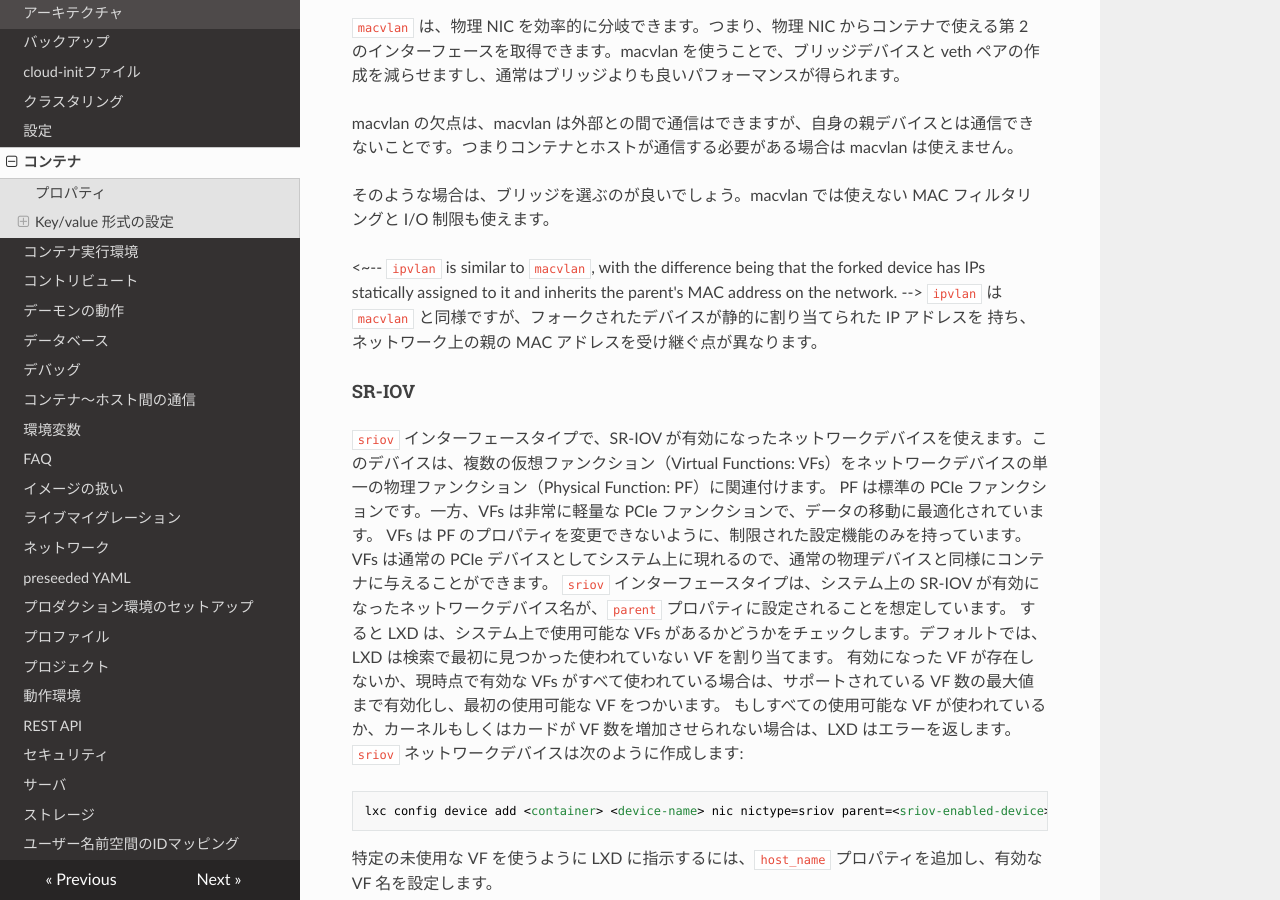
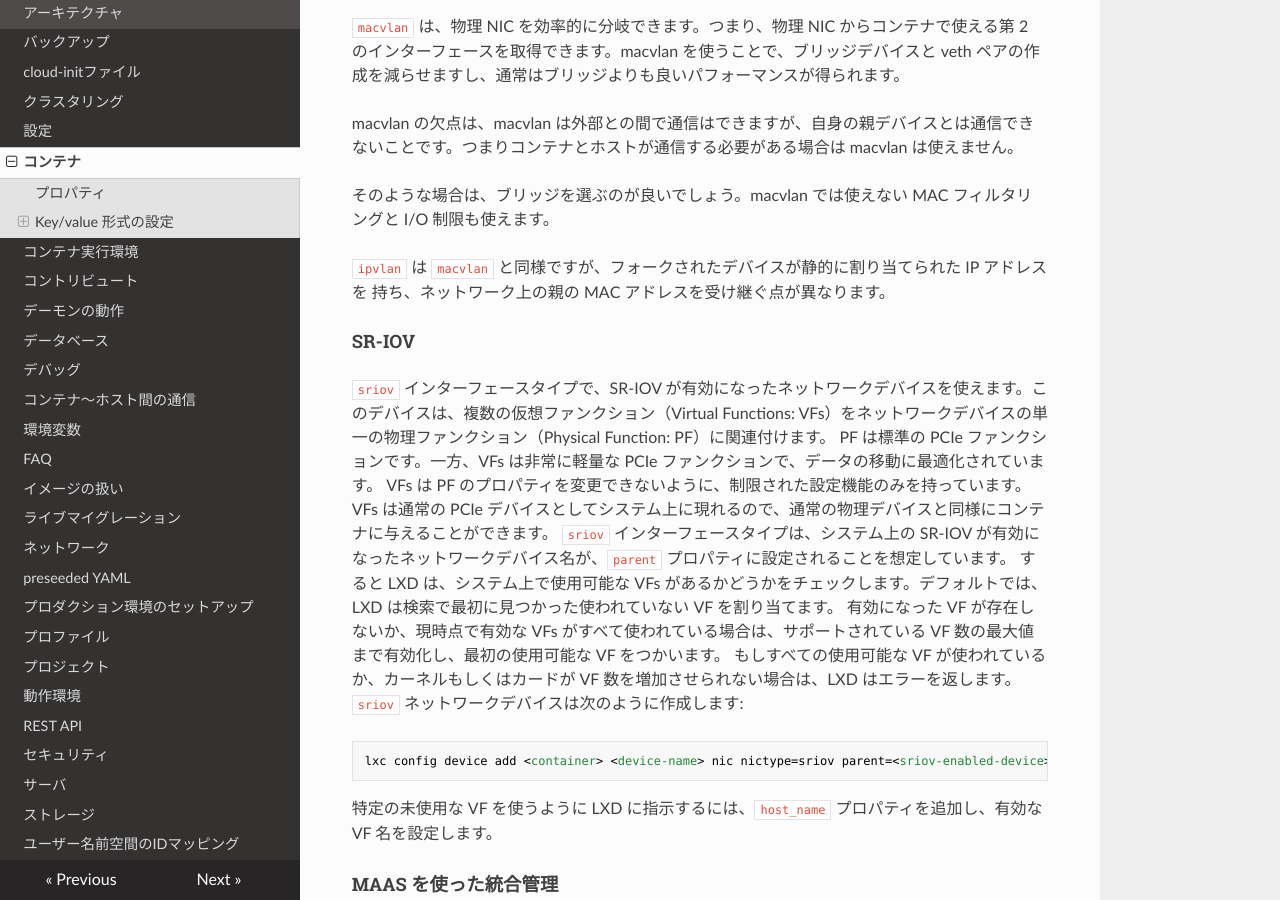
Before and after one commit to lxc-jp/lxd-ja, an MkDocs documentation site: the page built from doc/containers.md, in a window 1280 px wide and 900 px high, scrolled down 7956 px. Built offline with MkDocs 1.6.1, drawn with Linux system fonts in a browser that asks for light colours; nearby versions of some CDN libraries; old or Windows-style settings are respelled for this version of MkDocs.

Commit message:
Fix comment section
Signed-off-by: KATOH Yasufumi <karma@jazz.email.ne.jp>

```diff
--- a/doc/containers.md
+++ b/doc/containers.md
@@ -364,7 +364,7 @@ maas.subnet.ipv6        | string    | -                 | no        | bridged, m
 
 #### ブリッジ、ipvlan、macvlan を使った物理ネットワークへの接続 <!-- bridged, macvlan or ipvlan for connection to physical network -->
 <!--
-The `bridged`, `macvlan` and `ipvlan interface types can both be used to connect
+The `bridged`, `macvlan` and `ipvlan` interface types can both be used to connect
 to an existing physical network.
 -->
 `bridged`、`ipvlan`、`macvlan` インターフェースタイプのいずれも、既存の物理ネットワークへ接続できます。
@@ -391,7 +391,7 @@ filtering and I/O limits which cannot be applied to a macvlan device.
 -->
 そのような場合は、ブリッジを選ぶのが良いでしょう。macvlan では使えない MAC フィルタリングと I/O 制限も使えます。
 
-<~--
+<!--
 `ipvlan` is similar to `macvlan`, with the difference being that the forked device has IPs
 statically assigned to it and inherits the parent's MAC address on the network.
 -->
```
